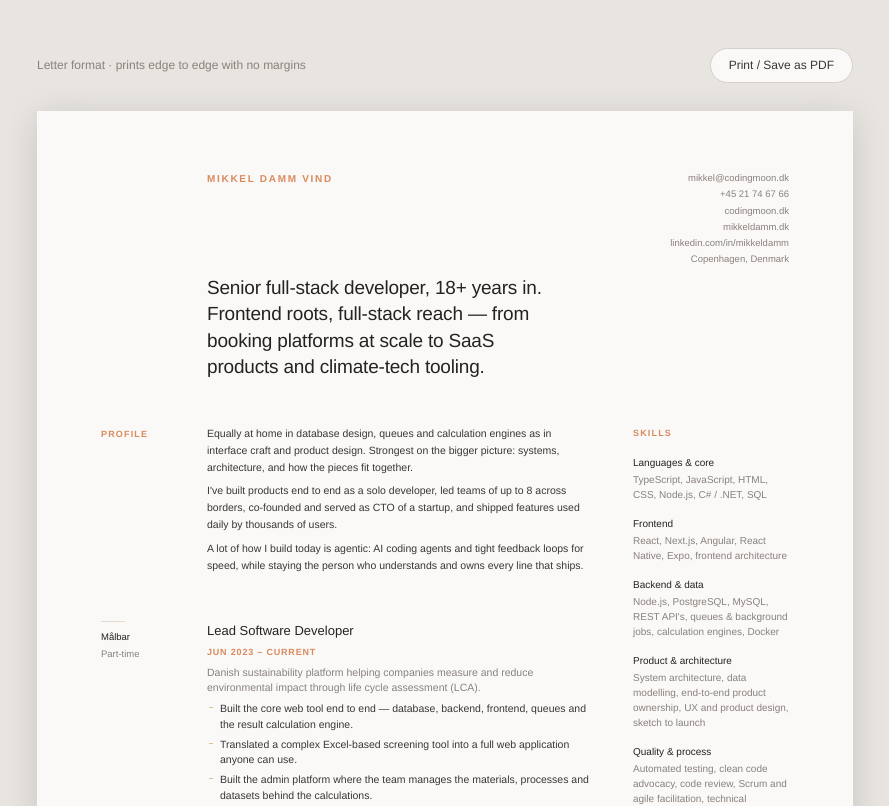
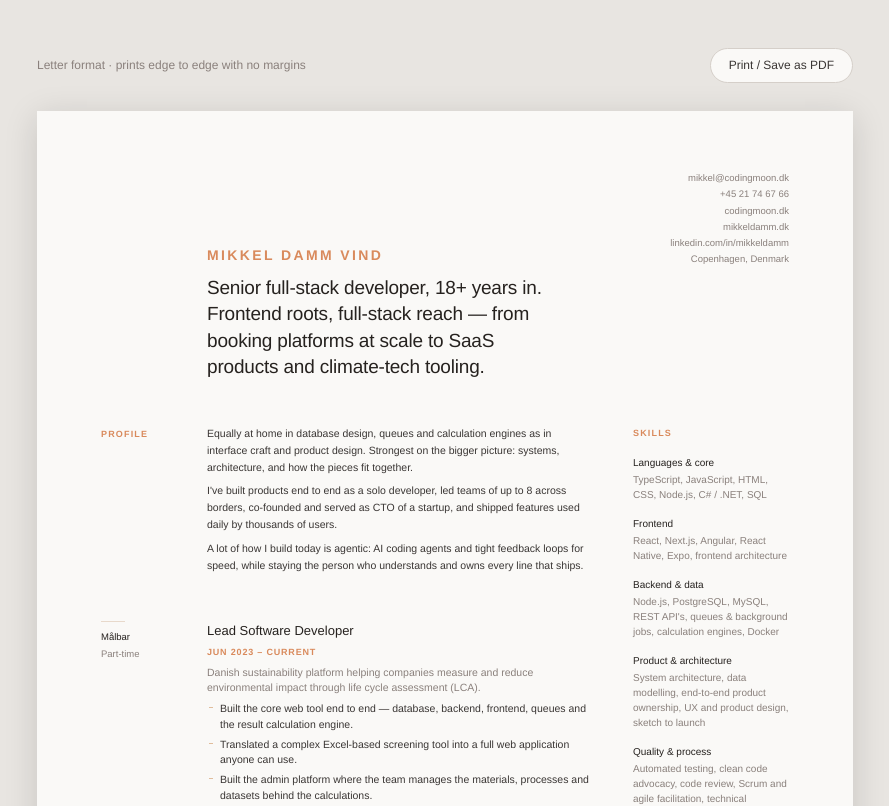
Before and after one commit to mikkeldamm/mikkeldamm, a Next.js app: page /cv in a window 1280 px wide. Shown: the top 806 px of the page, without its empty margins (195-1084 px from the left). Built offline with nearby package versions, Linux system fonts and the light colour scheme.

Commit message:
fix: adjust header alignment and increase font size for name

```diff
--- a/app/cv/cv.css
+++ b/app/cv/cv.css
@@ -73,14 +73,14 @@
 
 .cv-header-top {
   display: flex;
-  align-items: flex-start;
+  align-items: flex-end;
   justify-content: space-between;
   gap: 24px;
 }
 
 .cv-name {
   margin: 0;
-  font-size: 10px;
+  font-size: 14px;
   font-weight: 700;
   letter-spacing: 0.17em;
   text-transform: uppercase;
```
